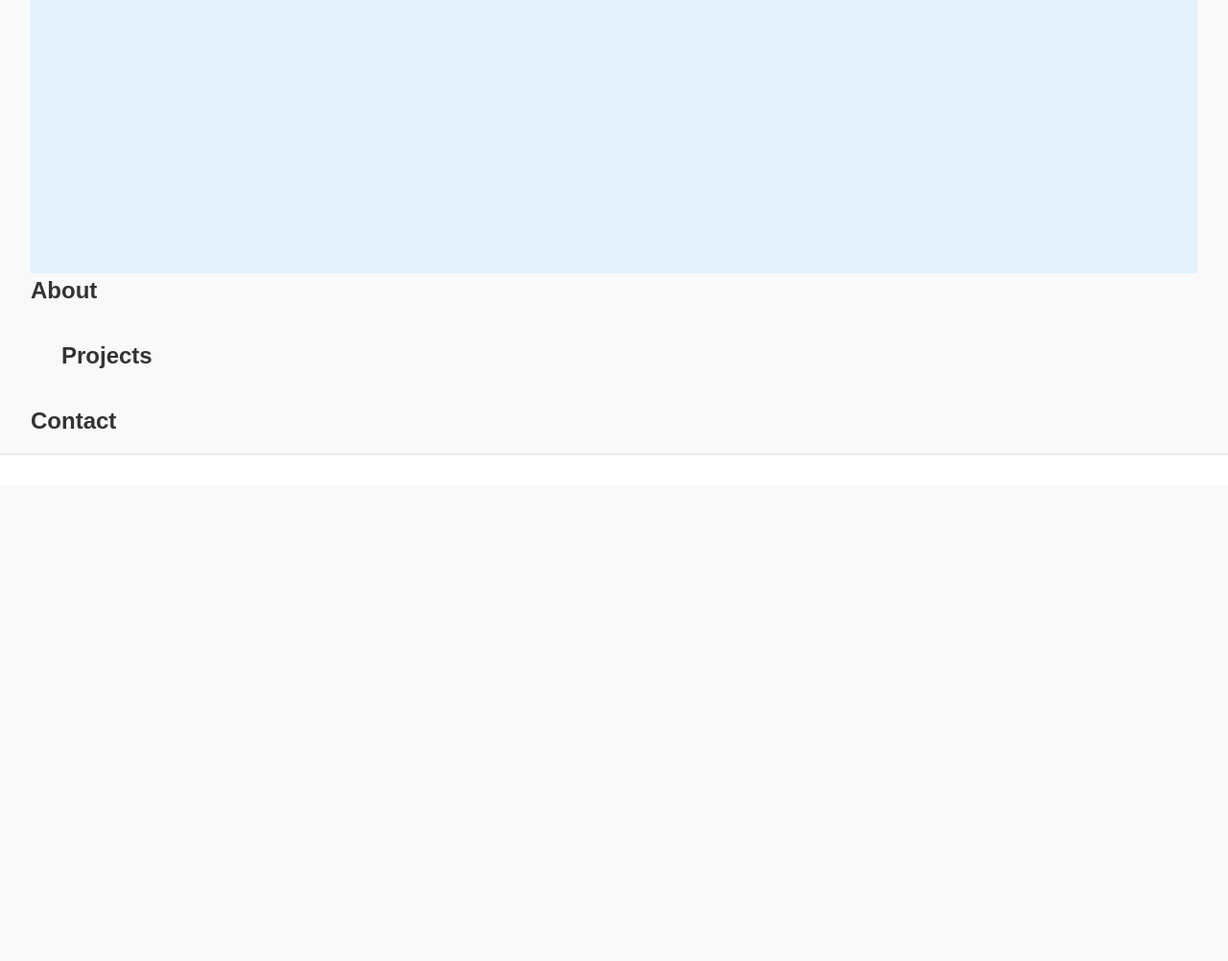
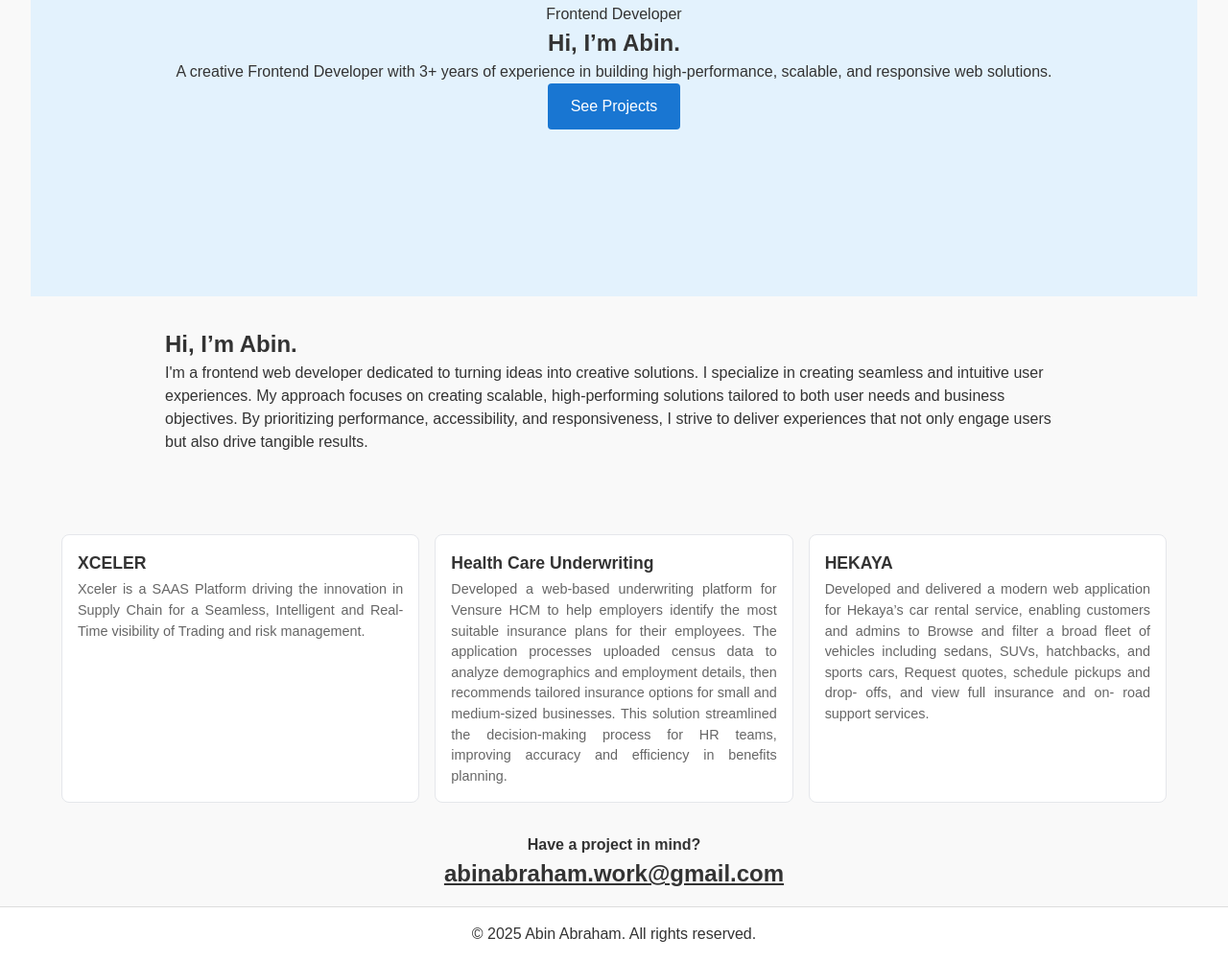
Before and after one commit to abinabraham878/Comeback-2025, a plain HTML site: page 01-foundations/day1-portfolio/index.html in a window 1280 px wide. Shown: the part 292-1294 px from the top of the page at 96% size. Before the commit the page ends 800 px from the top, so only its background shows below. Drawn offline with Linux system fonts and the light colour scheme.

Commit message:
feat(day1): hero + projects grid + header polish

```diff
--- a/01-foundations/day1-portfolio/index.html
+++ b/01-foundations/day1-portfolio/index.html
@@ -1,5 +1,6 @@
 <!DOCTYPE html>
 <html lang="en">
+
 <head>
     <meta charset="UTF-8">
     <meta name="viewport" content="width=device-width, initial-scale=1.0">
@@ -9,6 +10,7 @@
     <link rel="stylesheet" href="styles/layout.css">
 
 </head>
+
 <body>
     <a class="skip-link" href="#hero">Skip to main content</a>
 
@@ -27,12 +29,53 @@
     </header>
 
     <main id="main">
-      <section id="hero"><h2 class="visually-hidden">Hero</h2></section>
-      <section id="about"><h2>About</h2></section>
-      <section id="projects"><h2>Projects</h2></section>
-      <section id="contact"><h2>Contact</h2></section>
+
+        <section id="hero">
+            <h2 class="visually-hidden">Hero</h2>
+            <p class="eyebrow">Frontend Developer</p>
+            <h1>Hi, I’m Abin.</h1>
+            <p>A creative Frontend Developer with 3+ years of experience in building high-performance, scalable, and responsive web solutions.</p>
+            <a class="btn" href="#projects">See Projects</a>
+        </section>
+
+        <section id="about">
+            <h2>Hi, I’m Abin.</h2>
+            <p>I'm a frontend web developer dedicated to turning ideas into creative solutions. I specialize in creating seamless and intuitive user experiences.
+
+                My approach focuses on creating scalable, high-performing solutions tailored to both user needs and business objectives. By prioritizing performance, accessibility, and responsiveness, I strive to deliver experiences that not only engage users but also drive tangible results.</p>
+        </section>
+
+        <section id="projects">
+            <div class="projects-grid">
+                <article class="card">
+                    <h3>XCELER</h3>
+                    <p>Xceler is a SAAS Platform driving the innovation in Supply Chain for a Seamless, Intelligent and Real-Time visibility of Trading and risk management.</p>
+                </article>
+                <article class="card">
+                    <h3>Health Care Underwriting</h3>
+                    <p>Developed a web-based underwriting platform for Vensure HCM to help employers
+                        identify the most suitable insurance plans for their employees. The application
+                        processes uploaded census data to analyze demographics and employment details, then recommends tailored insurance options for small and medium-sized businesses. This solution streamlined the decision-making process for HR teams, improving
+                        accuracy and efficiency in benefits planning.</p>
+                </article>
+                <article class="card">
+                    <h3>HEKAYA</h3>
+                    <p>Developed and delivered a modern web application for Hekaya’s car rental service, enabling customers and admins to Browse and filter a broad fleet of vehicles including sedans, SUVs, hatchbacks, and sports cars, Request quotes, schedule pickups and drop‑ offs, and view full insurance and
+                        on‑ road support services.</p>
+                </article>
+            </div>
+        </section>
+
+        <section id="contact">
+            <h4>Have a project in mind?</h4>
+            <h1><u>abinabraham.work@gmail.com</u></h1>
+        </section>
     </main>
 
-    <footer></footer>
+    <footer>
+        <div class="footer-container">
+            <p>&copy; 2025 Abin Abraham. All rights reserved.</p>
+    </footer>
 </body>
+
 </html>
--- a/01-foundations/day1-portfolio/styles/base.css
+++ b/01-foundations/day1-portfolio/styles/base.css
@@ -15,6 +15,7 @@ body {
     line-height: 1.5;
     color: #333;
     background-color: #f9f9f9;
+    width: fit-content;
 }
 
 a {
--- a/01-foundations/day1-portfolio/styles/components.css
+++ b/01-foundations/day1-portfolio/styles/components.css
@@ -1,4 +1,5 @@
-button, .btn {
+button,
+.btn {
     padding: 0.75rem 1.5rem;
     border: none;
     background-color: #1976d2;
@@ -8,6 +9,32 @@ button, .btn {
     transition: background-color 0.3s ease;
 }
 
-button:hover, .btn:hover {
+button:hover,
+.btn:hover {
     background-color: #1565c0;
 }
+
+.projects-grid {
+    display: grid;
+    grid-template-columns: repeat(auto-fit, minmax(240px, 1fr));
+    gap: 1rem;
+    margin-top: 1.25rem;
+}
+
+.card {
+    padding: 1rem;
+    border: 1px solid #e5e7eb;
+    border-radius: 8px;
+    background: #fff;
+}
+
+.card h3 {
+    margin-bottom: .25rem;
+    font-size: 1.1rem;
+}
+
+.card p {
+    color: #666;
+    font-size: 0.9rem;
+    text-align: justify;
+}
--- a/01-foundations/day1-portfolio/styles/layout.css
+++ b/01-foundations/day1-portfolio/styles/layout.css
@@ -51,8 +51,10 @@ footer {
 header {
     position: sticky;
     top: 0;
-    background: #fff;
+    background: rgba(255,255,255,.9);
+    backdrop-filter: saturate(180%) blur(8px);
     border-bottom: 1px solid #ddd;
+    box-shadow: 0 2px 8px rgba(0,0,0,.04);
     z-index: 1000;
 }
 
@@ -61,6 +63,7 @@ header {
     display: flex;
     align-items: center;
     justify-content: space-between;
+    margin: 0 auto; padding: 0.75rem 1.25rem;
 }
 
 /* Skip link for a11y */
@@ -98,3 +101,13 @@ button:focus-visible {
     clip: rect(1px, 1px, 1px, 1px);
     white-space: nowrap;
 }
+
+#contact {
+    text-align: center;
+}
+
+#about {
+    max-width: 1000px;
+    margin: 0 auto;
+    padding: 2rem;
+}
```
Also changed, not shown: 01-foundations/day1-portfolio/assets/day1-desktop.png (added), 01-foundations/day1-portfolio/assets/day1-mobile.png (added). Lines whose indentation alone changed are shown as unchanged.
